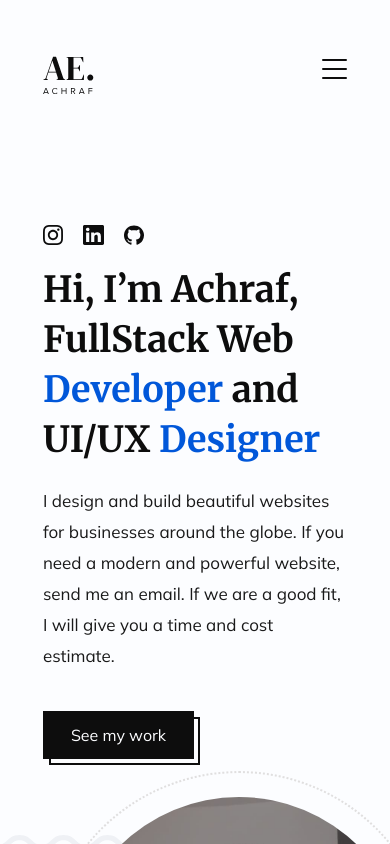
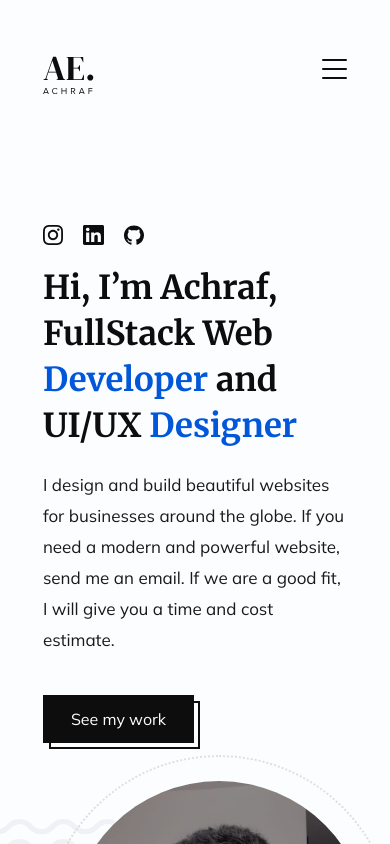
Before and after one commit to NightClover-code/portfolio-website-v2, a Next.js app: page / in a window 390 px wide. Shown: the top 844 px of the page. Built offline with nearby package versions, Linux system fonts and the light colour scheme.

Commit message:
fix: small media queries design fixes

```diff
--- a/components/Hero/index.tsx
+++ b/components/Hero/index.tsx
@@ -8,11 +8,11 @@ const Hero = () => {
   const socialsIcons = [InstagramIcon, LinkedInIcon, GitHubIcon];
 
   return (
-    <section className="hero__section mt-32 flex items-center justify-between hero:flex-col hero:items-start">
+    <section className="hero__section mt-32 flex items-center justify-between hero2:flex-col hero:items-start">
       <div className="max-w-[570px]">
         <Socials Icons={socialsIcons} />
 
-        <h1 className="text-[40px] mt-5 xxl:text-[36px] xxl:max-w-[463px] xxl:leading-[50px]">
+        <h1 className="text-[40px] mt-5 xxl:text-[36px] xxl:max-w-[463px] xxl:leading-[50px] hero:text-[33px] hero:leading-[46px]">
           Hi, I’m Achraf, FullStack Web <span>Developer</span> and UI/UX{' '}
           <span>Designer</span>
         </h1>
@@ -28,7 +28,7 @@ const Hero = () => {
 
       <div className="relative">
         <div className="border-2 border-heroBorder p-6 rounded-full border-dotted">
-          <div className="relative rounded-full w-[375px] h-[375px] xxl:w-[340px] xxl:h-[340px] overflow-hidden">
+          <div className="relative rounded-full w-[375px] h-[375px] xxl:w-[340px] xxl:h-[340px] overflow-hidden hero:w-[300px] hero:h-[300px]">
             <Image
               src="/images/profile.jpeg"
               layout="fill"
--- a/styles/css/default.css
+++ b/styles/css/default.css
@@ -66,10 +66,10 @@ body {
 }
 
 .wrapper {
-  @apply min-w-[250px] max-w-[2000px] w-full;
+  @apply min-w-[250px];
 }
 
 .custom__container {
-  @apply w-[78%] m-auto desktop:w-[65%];
+  @apply w-[78%] m-auto desktop:w-[1150px];
 }
 /*# sourceMappingURL=default.css.map */
--- a/styles/default.scss
+++ b/styles/default.scss
@@ -21,9 +21,9 @@ body {
 }
 
 .wrapper {
-  @apply min-w-[250px] max-w-[2000px] w-full;
+  @apply min-w-[250px];
 }
 
 .custom__container {
-  @apply w-[78%] m-auto desktop:w-[65%];
+  @apply w-[78%] m-auto desktop:w-[1150px];
 }
--- a/tailwind.config.js
+++ b/tailwind.config.js
@@ -9,7 +9,8 @@ module.exports = {
       xxl: { max: '1300px' },
       xl: { max: '870px' },
       lg: { max: '780px' },
-      hero: { max: '900px' },
+      hero: { max: '1100px' },
+      hero2: { max: '900px' },
       // xs: { max: '500px' },
     },
     fontSize: {
```
Also changed, not shown: 1 other file (tests, documents, lock files or other folders).
